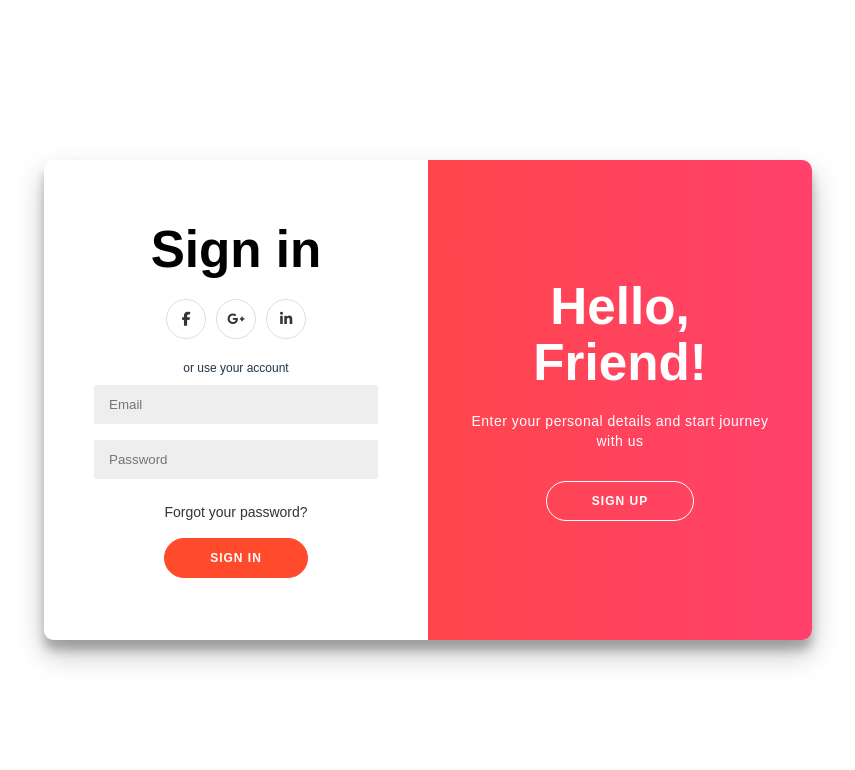
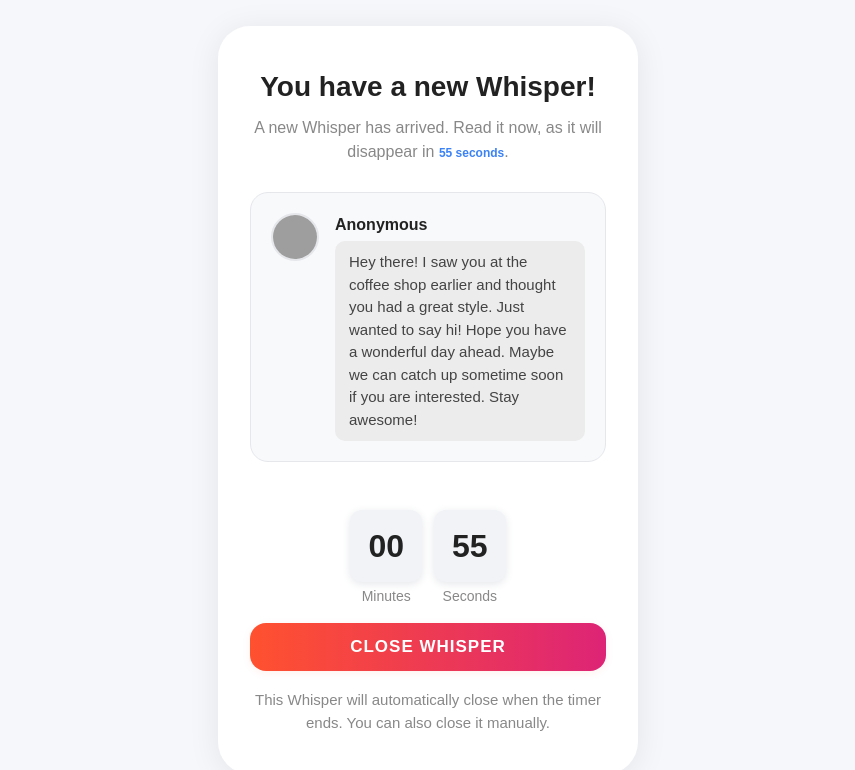
Before and after one commit to nesarw/Aroundyou, a React (Vite) app: page /whisperreveal in a window 1280 px wide. Shown: the top 770 px of the page, without its empty margins (212-1067 px from the left). Built offline with nearby package versions, Linux system fonts and the light colour scheme; grey boxes are pictures that could not be loaded; the HTML template or start-up script is replaced by a standard one.

Commit message:
WhisperReveal (Frontend)

```diff
--- a/src/pages/Profile.jsx
+++ b/src/pages/Profile.jsx
@@ -57,7 +57,7 @@ const Profile = () => {
               type="button"
               onClick={handlePhotoChange}
               style={{
-                position: 'absolute', bottom: 0, left: '50%', transform: 'translateX(-50%)', fontSize: 10, padding: '2px 8px', borderRadius: 8, background: '#ff4b2b', color: '#fff', border: 'none', cursor: 'pointer',
+                position: 'absolute', bottom: 0, left: '50%', transform: 'translateX(-50%)', fontSize: 10, padding: '2px 8px', borderRadius: 8, background: 'linear-gradient(90deg, #ff512f 0%, #dd2476 100%)', color: '#fff', border: 'none', cursor: 'pointer',
               }}
               disabled={!editMode}
             >
@@ -68,7 +68,7 @@ const Profile = () => {
             <div style={{ fontWeight: 700, fontSize: 20, color: '#000' }}>{profile.name}</div>
             <div style={{ color: '#888', fontSize: 14 }}>{profile.email}</div>
           </div>
-          <button type="button" className="ghost" onClick={handleEditToggle} style={{ minWidth: 120, background: '#ff4b2b', color: '#fff', border: 'none', borderRadius: 20, padding: '8px 24px', fontWeight: 'bold', boxShadow: editMode ? '0 2px 8px rgba(255,75,43,0.08)' : 'none' }}>
+          <button type="button" className="ghost" onClick={handleEditToggle} style={{ minWidth: 120, background: 'linear-gradient(90deg, #ff512f 0%, #dd2476 100%)', color: '#fff', border: 'none', borderRadius: 20, padding: '8px 24px', fontWeight: 'bold', boxShadow: editMode ? '0 2px 8px rgba(255,75,43,0.08)' : 'none' }}>
             {editMode ? 'Cancel' : 'Edit Profile'}
           </button>
         </div>
@@ -115,7 +115,7 @@ const Profile = () => {
                 style={{ width: '100%', minWidth: 500, maxWidth: 400, minHeight: 48, background: '#eee', border: 'none', borderRadius: 10, padding: 12, marginTop: 1, color: '#000', resize: 'none' }}
               />
           </div>
-          <button type="submit" style={{ marginTop: 24, width: '100%', background: '#ff4b2b', color: '#fff', border: 'none', borderRadius: 20, padding: '12px 0', fontWeight: 'bold', fontSize: 16, boxShadow: '0 2px 8px rgba(255,75,43,0.08)' }} disabled={!editMode}>
+          <button type="submit" style={{ marginTop: 24, width: '100%', background: 'linear-gradient(90deg, #ff512f 0%, #dd2476 100%)', color: '#fff', border: 'none', borderRadius: 20, padding: '12px 0', fontWeight: 'bold', fontSize: 16, boxShadow: '0 2px 8px rgba(255,75,43,0.08)' }} disabled={!editMode}>
             Save Changes
           </button>
         </form>
@@ -141,7 +141,7 @@ const Profile = () => {
             />
             <button
               type="button"
-              style={{ marginTop: 8, width: '100%', background: '#ff4b2b', color: '#fff', border: 'none', borderRadius: 20, padding: '12px 0', fontWeight: 'bold', fontSize: 16, boxShadow: '0 2px 8px rgba(255,75,43,0.08)' }}
+              style={{ marginTop: 8, width: '100%', background: 'linear-gradient(90deg, #ff512f 0%, #dd2476 100%)', color: '#fff', border: 'none', borderRadius: 20, padding: '12px 0', fontWeight: 'bold', fontSize: 16, boxShadow: '0 2px 8px rgba(255,75,43,0.08)' }}
               onClick={() => alert('Password change confirmed!')}
             >
               Confirm Password Change
@@ -161,7 +161,7 @@ const Profile = () => {
                   style={{ opacity: 0, width: 0, height: 0, position: 'absolute' }}
                 />
                 <span style={{
-                  width: 48, height: 28, borderRadius: 20, background: profile.photoVisible ? '#fff' : '#f1f3f6', boxShadow: profile.photoVisible ? '0 2px 8px #d1d5db' : '0 2px 8px #e5e7eb', display: 'inline-block', position: 'relative', transition: 'background 0.2s',
+                  width: 48, height: 28, borderRadius: 20, background: profile.photoVisible ? '#2563eb' : '#ff4b2b', boxShadow: profile.photoVisible ? '0 2px 8px #2563eb' : '0 2px 8px #ff4b2b', display: 'inline-block', position: 'relative', transition: 'background 0.2s',
                 }}>
                   <span style={{
                     position: 'absolute', left: profile.photoVisible ? 22 : 4, top: 4, width: 20, height: 20, borderRadius: '50%', background: '#fff', boxShadow: '0 2px 8px #d1d5db', transition: 'left 0.2s',
--- /dev/null
+++ b/src/pages/Whisperreveal.jsx
@@ -0,0 +1,89 @@
+import React, { useEffect, useState } from 'react';
+
+const DUMMY_WHISPER = {
+  user: {
+    name: 'Anonymous',
+    photo: 'https://api.dicebear.com/7.x/adventurer/svg?seed=Anonymous',
+  },
+  message:
+    'Hey there! I saw you at the coffee shop earlier and thought you had a great style. Just wanted to say hi! Hope you have a wonderful day ahead. Maybe we can catch up sometime soon if you are interested. Stay awesome!',
+};
+
+const pad = (num) => String(num).padStart(2, '0');
+
+const FlipClock = ({ seconds }) => {
+  const mins = Math.floor(seconds / 60);
+  const secs = seconds % 60;
+  return (
+    <div style={{ display: 'flex', gap: 12, justifyContent: 'center', margin: '24px 0 8px' }}>
+      <div style={{ textAlign: 'center' }}>
+        <div className="flip-clock" style={{ background: '#f1f3f6', borderRadius: 12, padding: '12px 18px', fontSize: 32, fontWeight: 700, color: '#222', boxShadow: '0 2px 8px #e5e7eb' }}>{pad(mins)}</div>
+        <div style={{ fontSize: 14, color: '#888', marginTop: 4 }}>Minutes</div>
+      </div>
+      <div style={{ textAlign: 'center' }}>
+        <div className="flip-clock" style={{ background: '#f1f3f6', borderRadius: 12, padding: '12px 18px', fontSize: 32, fontWeight: 700, color: '#222', boxShadow: '0 2px 8px #e5e7eb' }}>{pad(secs)}</div>
+        <div style={{ fontSize: 14, color: '#888', marginTop: 4 }}>Seconds</div>
+      </div>
+    </div>
+  );
+};
+
+const Whisperreveal = () => {
+  const [seconds, setSeconds] = useState(60);
+
+  useEffect(() => {
+    if (seconds > 0) {
+      const timer = setTimeout(() => setSeconds(seconds - 1), 1000);
+      return () => clearTimeout(timer);
+    }
+  }, [seconds]);
+
+  return (
+    <div style={{ minHeight: '100vh', display: 'flex', alignItems: 'center', justifyContent: 'center', background: '#f6f7fb' }}>
+      <div style={{ background: '#fff', borderRadius: 32, boxShadow: '0 4px 32px rgba(0,0,0,0.08)', padding: '40px 32px', maxWidth: 420, width: '100%', display: 'flex', flexDirection: 'column', alignItems: 'center' }}>
+        {/* Header */}
+        <div style={{ fontWeight: 800, fontSize: 28, color: '#222', textAlign: 'center', marginBottom: 8 }}>You have a new Whisper!</div>
+        {/* Subheader */}
+        <div style={{ color: '#888', fontSize: 16, textAlign: 'center', marginBottom: 28 }}>
+          A new Whisper has arrived. Read it now, as it will disappear in <span style={{ color: '#3b82f6', fontWeight: 600 }}>{seconds} seconds</span>.
+        </div>
+        {/* Whisper Message Card */}
+        <div style={{ border: '1.5px solid #e5e7eb', borderRadius: 18, background: '#f8f9fb', padding: 20, width: '100%', marginBottom: 24, display: 'flex', alignItems: 'flex-start', gap: 16 }}>
+          <img src={DUMMY_WHISPER.user.photo} alt="User" style={{ width: 48, height: 48, borderRadius: '50%', objectFit: 'cover', border: '2px solid #e5e7eb' }} />
+          <div>
+            <div style={{ fontWeight: 600, color: '#222', fontSize: 16, marginBottom: 4 }}>{DUMMY_WHISPER.user.name}</div>
+            <div style={{ color: '#444', background: '#ececec', borderRadius: 10, padding: '10px 14px', fontSize: 15, fontWeight: 500 }}>{DUMMY_WHISPER.message}</div>
+          </div>
+        </div>
+        {/* Flip Clock Timer */}
+        <FlipClock seconds={seconds} />
+        {/* Close Whisper Button */}
+        <button
+          onClick={() => window.location.href = '/profile'}
+          style={{
+            marginTop: 8,
+            width: '100%',
+            padding: '14px 0',
+            border: 'none',
+            borderRadius: 16,
+            fontWeight: 700,
+            fontSize: 17,
+            background: 'linear-gradient(90deg, #ff512f 0%, #dd2476 100%)',
+            color: '#fff',
+            boxShadow: '0 2px 8px rgba(255,75,43,0.08)',
+            cursor: 'pointer',
+            transition: 'background 0.2s',
+          }}
+        >
+          Close Whisper
+        </button>
+        {/* Footer Subheader */}
+        <div style={{ color: '#888', fontSize: 15, textAlign: 'center', marginTop: 18 }}>
+          This Whisper will automatically close when the timer ends. You can also close it manually.
+        </div>
+      </div>
+    </div>
+  );
+};
+
+export default Whisperreveal;
--- a/src/routes/index.jsx
+++ b/src/routes/index.jsx
@@ -6,6 +6,7 @@ import Inbox from '../pages/Inbox';
 import Matches from '../pages/Matches';
 import Profile from '../pages/Profile';
 import Chat from '../pages/Chat';
+import Whisperreveal from '../pages/Whisperreveal';
 
 const AppRoutes = () => (
   <Routes>
@@ -15,6 +16,7 @@ const AppRoutes = () => (
     <Route path="/matches" element={<Matches />} />
     <Route path="/profile" element={<Profile />} />
     <Route path="/chat/:id" element={<Chat />} />
+    <Route path="/whisperreveal" element={<Whisperreveal />} />
     <Route path="*" element={<Login />} />
   </Routes>
 );
```
